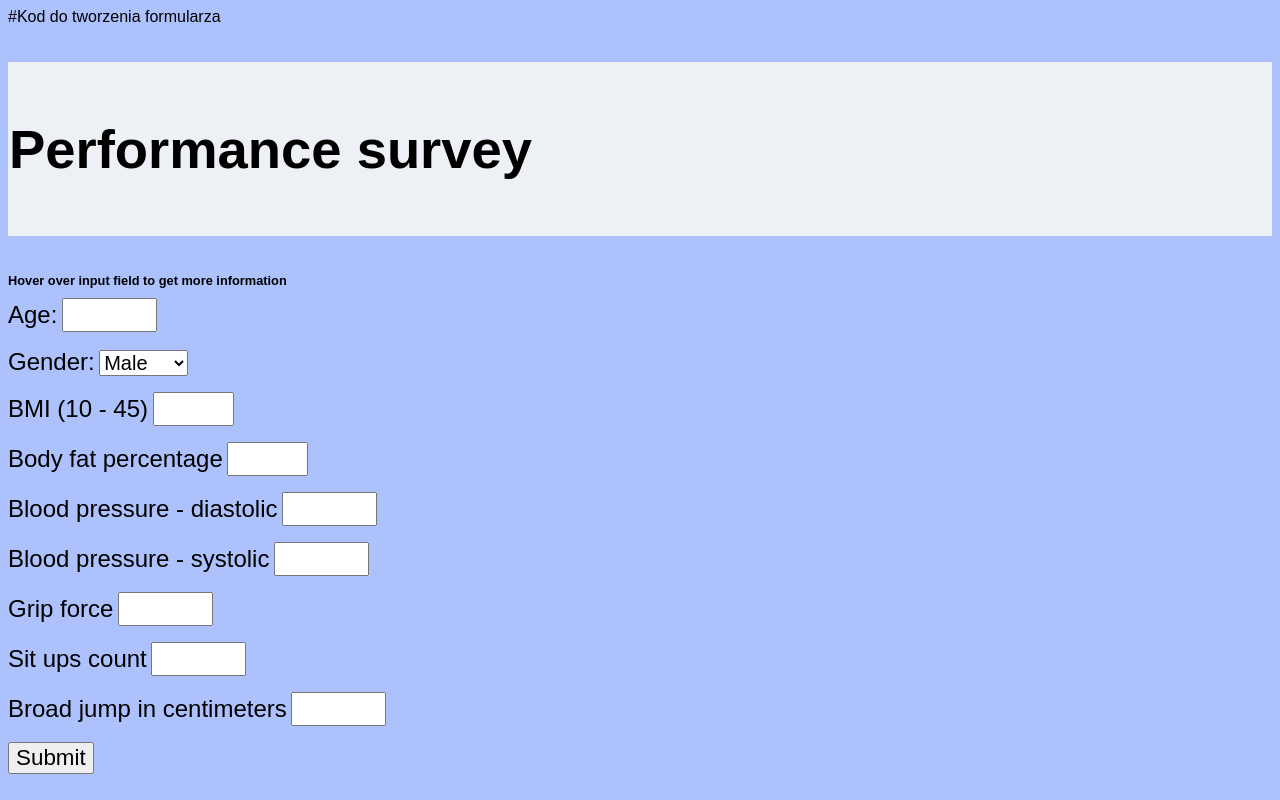
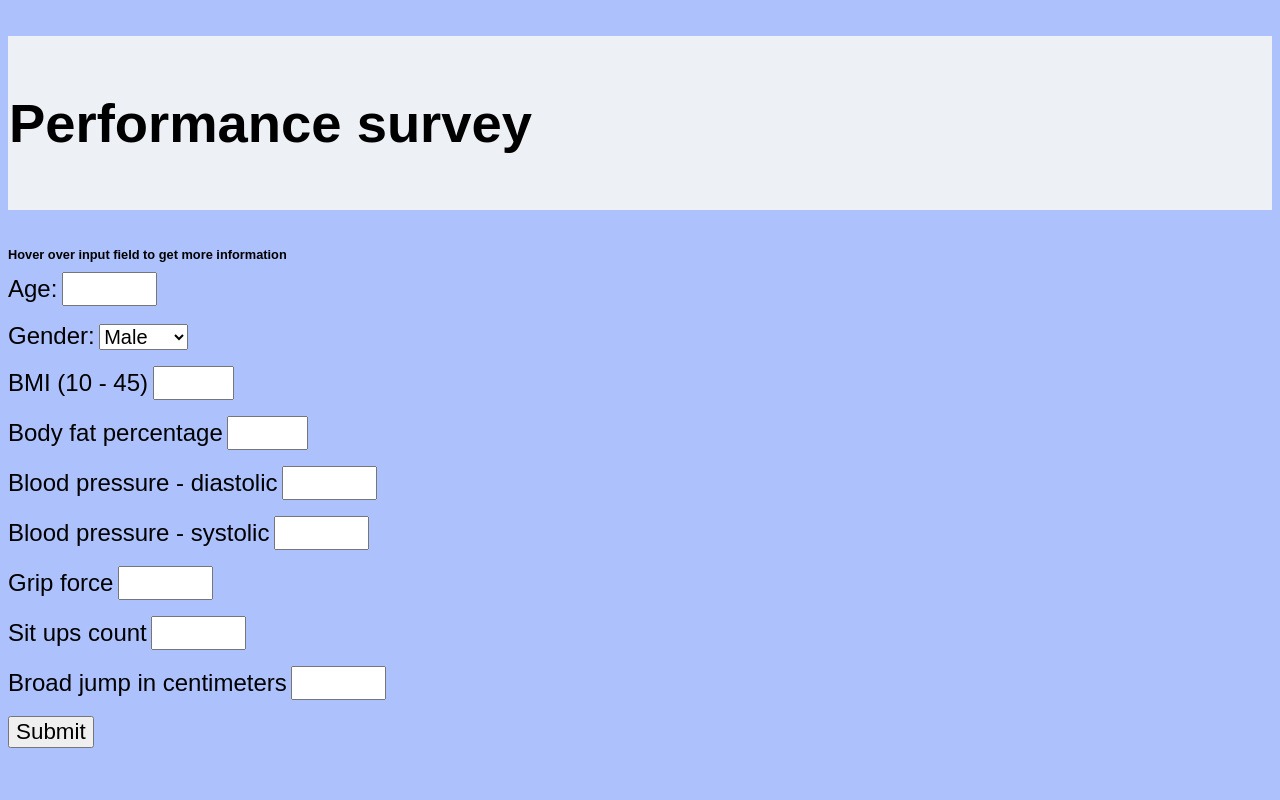
Before and after one commit to pkaweck/Flask_app, a Flask app: page / in a window 1280 px wide. Run offline with Flask 2, Linux system fonts and the light colour scheme.

Commit message:
Update Flask comments

```diff
--- a/templates/FLASK.html
+++ b/templates/FLASK.html
@@ -5,7 +5,7 @@
    <title>Performance Dashboard</title>
 </head>
 
-#Kod do tworzenia formularza
+<!--Kod do tworzenia formularza-->
 <body style="font-family:arial, sans-serif; background:#adc1fd">
     <h1 style="background:#EDF0F5;padding:1px; font-size: 340%">
        <p>Performance survey</p>
@@ -13,6 +13,7 @@
     <style> label,input, select, option {font-size:150%; font-family: arial}</style>
     <h2 style="font-size: 80%">Hover over input field to get more information</h2>
     <form action="/results", method="POST">
+ <!--Tworzenie struktury formularza-->
         <label for="age">Age:</label>
         <input type="number" min = "18" max = "100" id = "age" name="age" value="" required>
 
```
